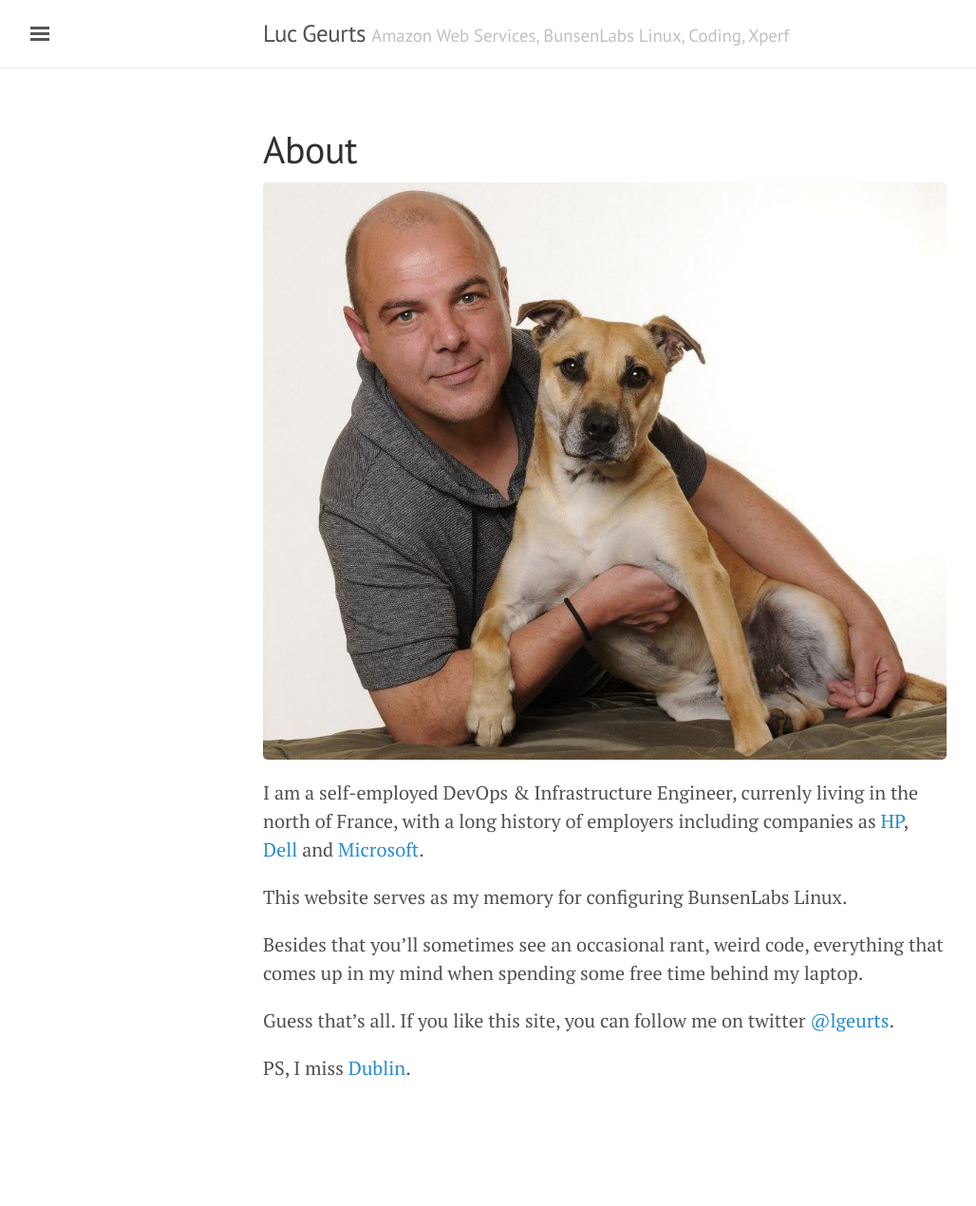
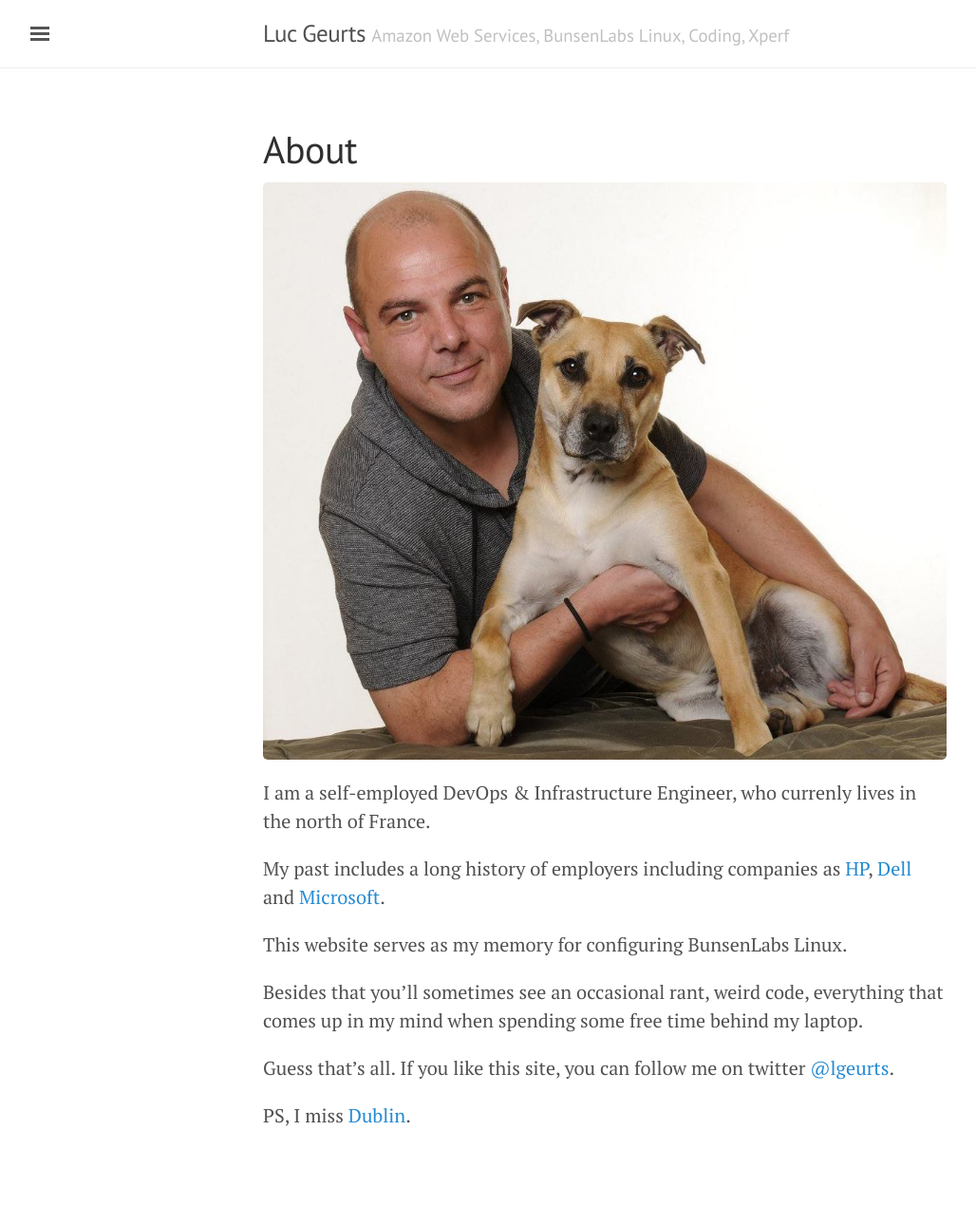
Before and after one commit to lgeurts/lgeurts.github.io, a Jekyll site: the page built from about.md, in a window 1280 px wide. Shown: the whole page at 95% size, without its empty margins (3-1031 px from the left). Built offline with Jekyll 4.4.1, drawn with Linux system fonts in a browser that asks for light colours; before the commit the page ends 1220 px from its top, so only the background shows below that.

Commit message:
Update about.md

```diff
--- a/about.md
+++ b/about.md
@@ -5,7 +5,9 @@ title: About
 
 ![Here I am with my dog Tigger.](/assets/portrait.jpg)
 
-I am a self-employed DevOps & Infrastructure Engineer, currenly living in the north of France,  with a long history of employers including companies as [HP](http://https://www.hpe.com/ie/en/home.html), [Dell](http://www.dell.com/learn/us/en/04/premier?c=us&l=en) and [Microsoft](https://support.microsoft.com/en-us/premier).
+I am a self-employed DevOps & Infrastructure Engineer, who currenly lives in the north of France.
+
+My past includes a long history of employers including companies as [HP](http://https://www.hpe.com/ie/en/home.html), [Dell](http://www.dell.com/learn/us/en/04/premier?c=us&l=en) and [Microsoft](https://support.microsoft.com/en-us/premier).
 
 This website serves as my memory for configuring BunsenLabs Linux.
 
```
